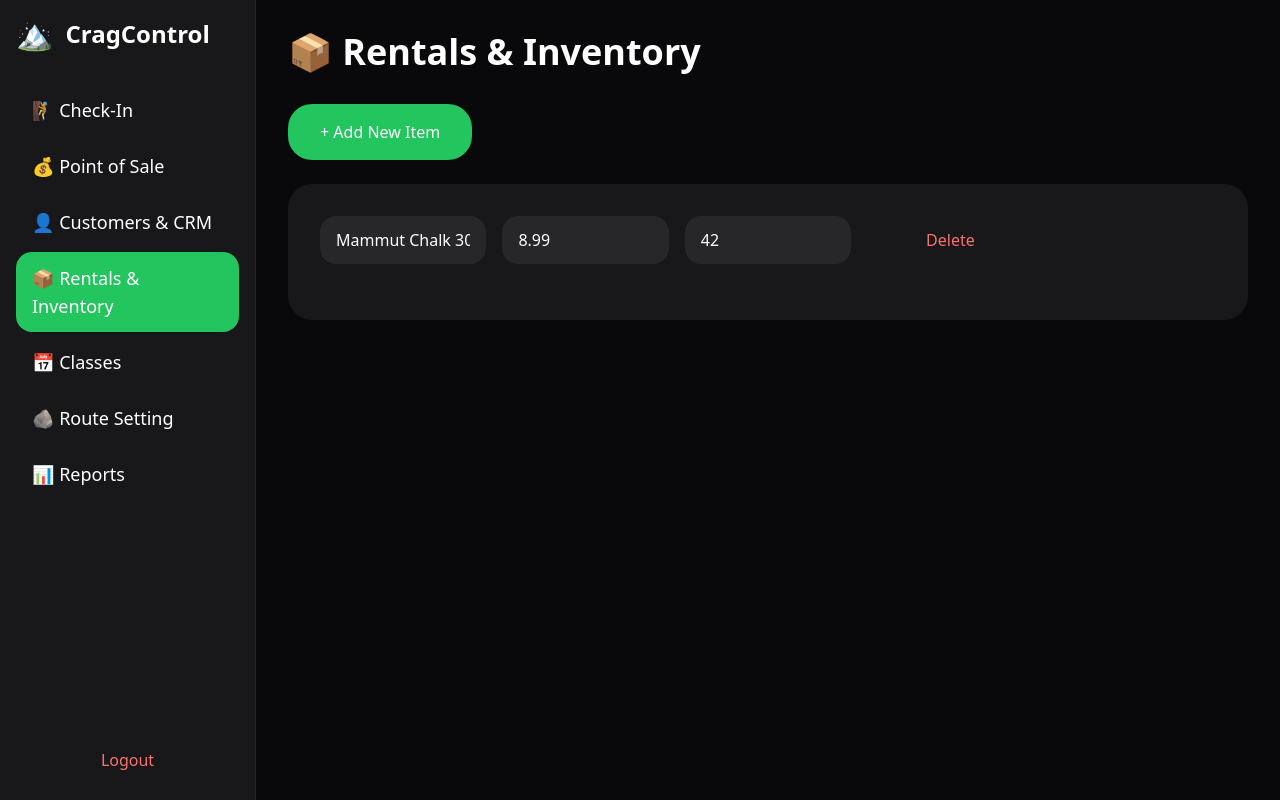
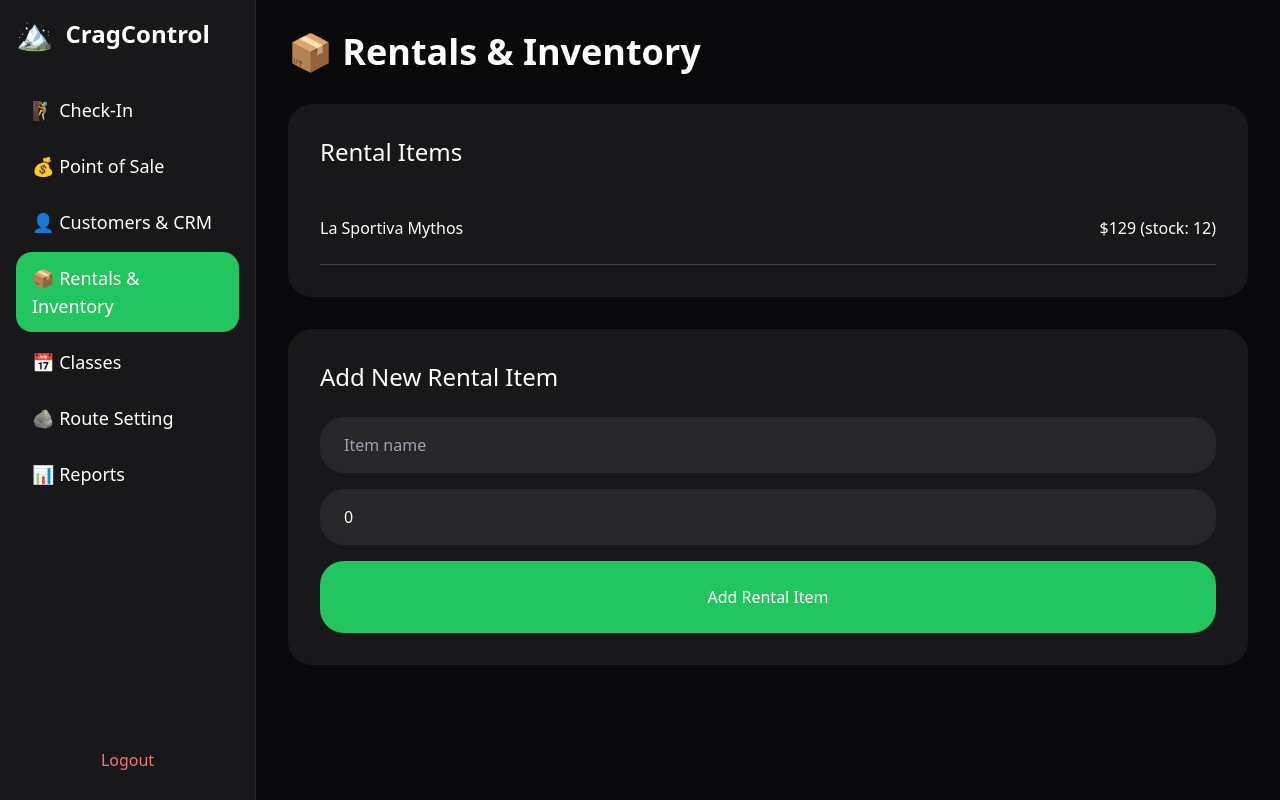
Before and after one commit to godacre/cragcontrol, a Next.js app: page /dashboard/rentals in a window 1280 px wide. Built offline with nearby package versions, Linux system fonts and the light colour scheme; sample sign-in values are in the browser's storage.

Commit message:
Update page.tsx

```diff
--- a/app/dashboard/rentals/page.tsx
+++ b/app/dashboard/rentals/page.tsx
@@ -2,27 +2,38 @@
 import { useState } from 'react';
 
 export default function Rentals() {
-  const [items, setItems] = useState([
-    { id: 1, name: 'Mammut Chalk 300g', price: 8.99, stock: 42, barcode: 'CHALK001' },
+  const [rentals, setRentals] = useState([
+    { id: 1, name: 'La Sportiva Mythos', price: 129, stock: 12 },
   ]);
+  const [newRentalName, setNewRentalName] = useState('');
+  const [newRentalPrice, setNewRentalPrice] = useState(0);
 
-  const updateItem = (id: number, field: string, value: any) => {
-    setItems(items.map(i => i.id === id ? {...i, [field]: value} : i));
+  const addRentalItem = () => {
+    if (newRentalName && newRentalPrice > 0) {
+      setRentals([...rentals, { id: Date.now(), name: newRentalName, price: newRentalPrice, stock: 10 }]);
+      setNewRentalName('');
+      setNewRentalPrice(0);
+    }
   };
 
   return (
     <div>
       <h1 className="text-4xl font-bold mb-8">📦 Rentals & Inventory</h1>
-      <button className="mb-6 bg-green-500 px-8 py-4 rounded-3xl">+ Add New Item</button>
       <div className="bg-zinc-900 p-8 rounded-3xl">
-        {items.map(item => (
-          <div key={item.id} className="grid grid-cols-5 gap-4 mb-6 items-center">
-            <input value={item.name} onChange={e => updateItem(item.id, 'name', e.target.value)} className="bg-zinc-800 px-4 py-3 rounded-2xl" />
-            <input type="number" value={item.price} onChange={e => updateItem(item.id, 'price', parseFloat(e.target.value))} className="bg-zinc-800 px-4 py-3 rounded-2xl" />
-            <input type="number" value={item.stock} onChange={e => updateItem(item.id, 'stock', parseInt(e.target.value))} className="bg-zinc-800 px-4 py-3 rounded-2xl" />
-            <button className="text-red-400">Delete</button>
+        <h2 className="text-2xl mb-6">Rental Items</h2>
+        {rentals.map(r => (
+          <div key={r.id} className="flex justify-between py-6 border-b border-zinc-700">
+            <span>{r.name}</span>
+            <span>${r.price} (stock: {r.stock})</span>
           </div>
         ))}
+      </div>
+
+      <div className="bg-zinc-900 p-8 rounded-3xl mt-8">
+        <h2 className="text-2xl mb-6">Add New Rental Item</h2>
+        <input value={newRentalName} onChange={e => setNewRentalName(e.target.value)} placeholder="Item name" className="bg-zinc-800 px-6 py-4 rounded-3xl w-full mb-4" />
+        <input type="number" value={newRentalPrice} onChange={e => setNewRentalPrice(parseFloat(e.target.value))} placeholder="Daily rental price" className="bg-zinc-800 px-6 py-4 rounded-3xl w-full mb-4" />
+        <button onClick={addRentalItem} className="w-full bg-green-500 py-6 rounded-3xl">Add Rental Item</button>
       </div>
     </div>
   );
```
